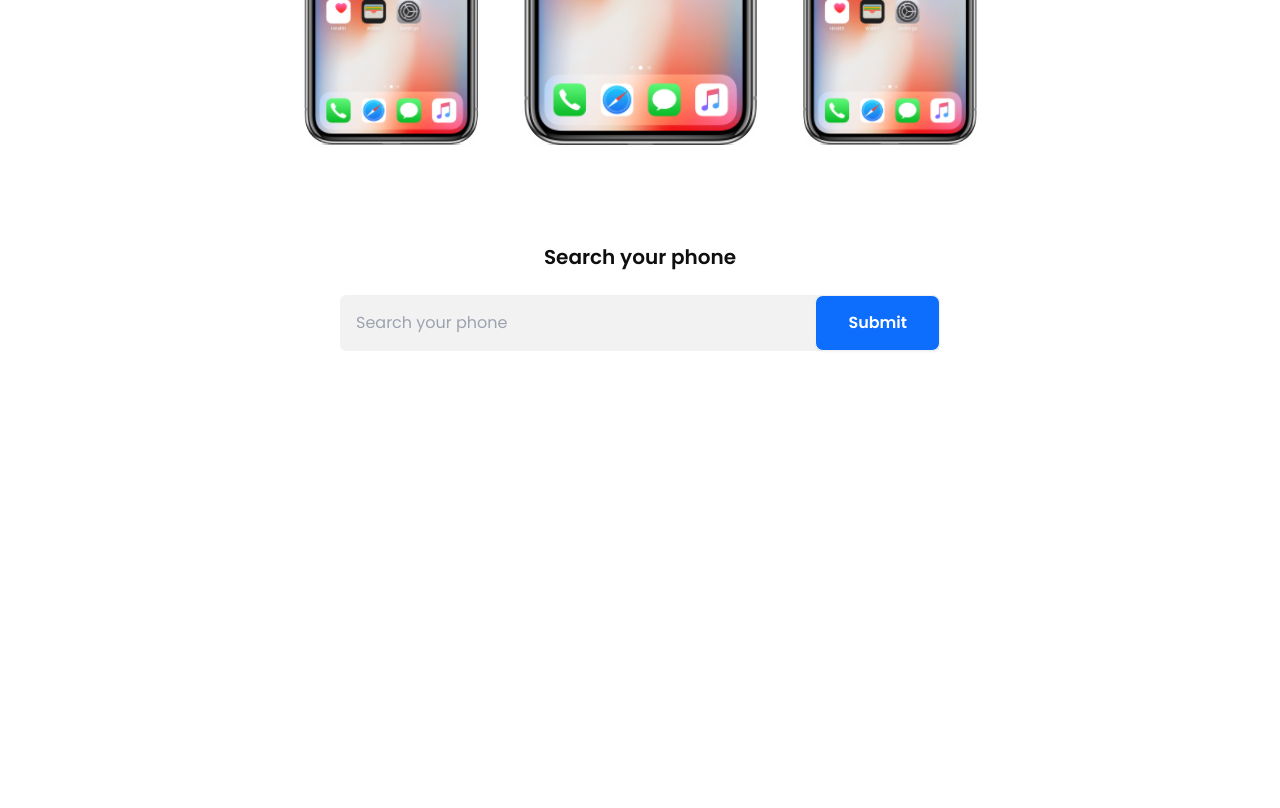
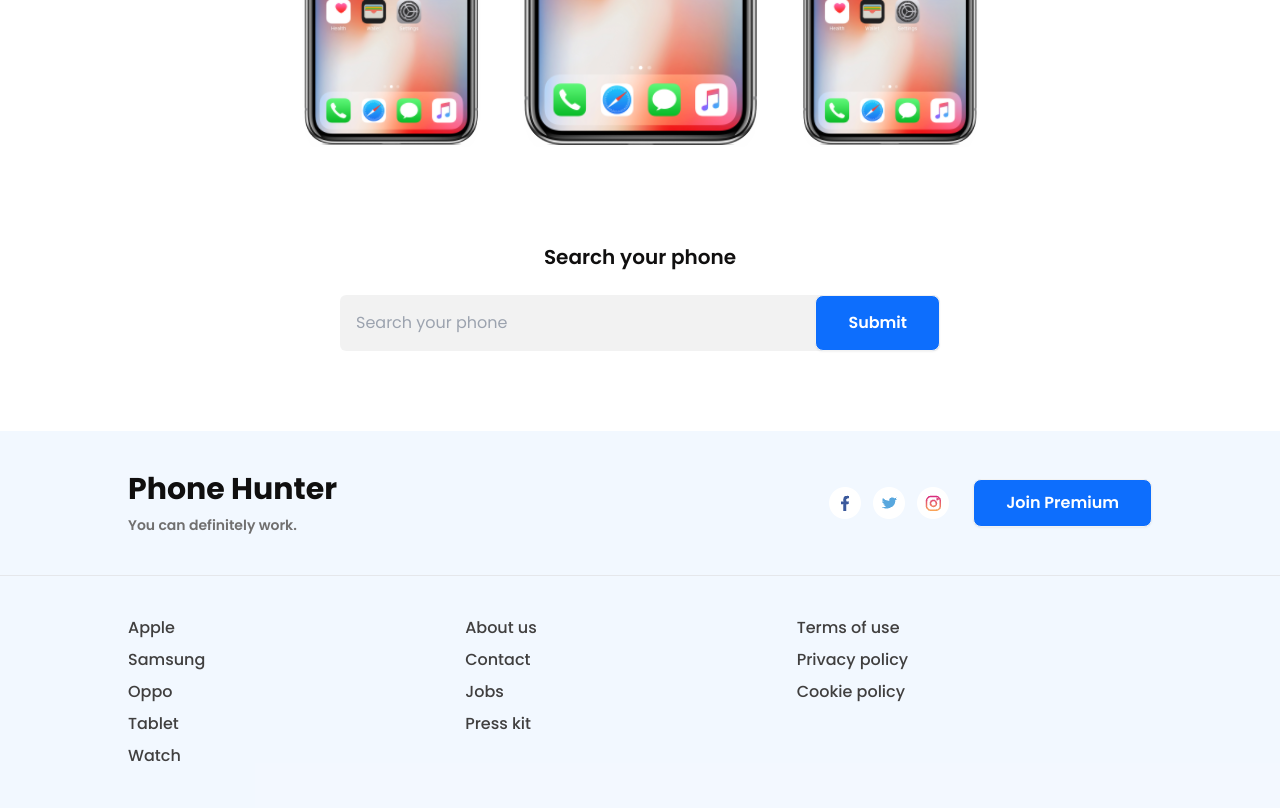
Before and after one commit to omorfarukmahfuj/phone-hunter, a plain HTML site: page index.html in a window 1280 px wide. Shown: the part 762-1570 px from the top of the page. Before the commit the page ends 1193 px from the top, so only its background shows below. Drawn offline with nearby package versions, Linux system fonts and the light colour scheme; no server answers; a web font is replaced by a local one.

Commit message:
footer added

```diff
--- a/index.html
+++ b/index.html
@@ -92,14 +92,10 @@
     </div>
 
     <!-- Show Details Modal -->
-    <!-- Open the modal using ID.showModal() method -->
-    <!-- <button class="btn" onclick="show_details_modal.showModal()">open modal</button> -->
     <dialog id="show_details_modal" class="modal sm:modal-middle">
       <div class="modal-box">
         <div id="show-detail-container">
-
         </div>
-
         <div class="modal-action">
           <form method="dialog">
             <!-- if there is a button in form, it will close the modal -->
@@ -110,8 +106,46 @@
     </dialog>
   </main>
 
-  <footer>
+  <!-- Footer -->
+  <footer class="bg-[#0D6EFD0D]">
+    <div class="w-11/12 lg:w-4/5 mx-auto md:flex justify-between items-center pt-10">
+      <div>
+        <h1 class="font-bold text-xl md:text-3xl text-[#100F0F] mb-2">Phone Hunter</h1>
+        <p class="font-semibold text-xs md:text-sm text-[#706F6F]">You can definitely work.</p>
+      </div>
 
+      <div class="flex gap-6 mt-4 md:mt-0">
+        <div class="flex gap-3 items-center">
+          <img src="images/Facebook.png" alt="">
+          <img src="images/Twitter.png" alt="">
+          <img src="images/Instagram.png" alt="">
+        </div>
+        <button class="btn px-8 bg-[#0D6EFD] hover:bg-[#0a58ca] text-white text-base">Join Premium</button>
+      </div>
+    </div>
+
+    <hr class="h-[1px] bg-[#CFCFCF] my-5 md:my-10">
+
+    <div class="footer pb-10 w-11/12 lg:w-4/5 mx-auto text-[#403F3F] text-base font-medium">
+      <nav>
+        <a class="link link-hover">Apple</a>
+        <a class="link link-hover">Samsung</a>
+        <a class="link link-hover">Oppo</a>
+        <a class="link link-hover">Tablet</a>
+        <a class="link link-hover">Watch</a>
+      </nav>
+      <nav>
+        <a class="link link-hover">About us</a>
+        <a class="link link-hover">Contact</a>
+        <a class="link link-hover">Jobs</a>
+        <a class="link link-hover">Press kit</a>
+      </nav>
+      <nav>
+        <a class="link link-hover">Terms of use</a>
+        <a class="link link-hover">Privacy policy</a>
+        <a class="link link-hover">Cookie policy</a>
+      </nav>
+    </div>
   </footer>
 
   <script src="js/script.js"></script>
```
Also changed, not shown: images/Facebook.png (added), images/Instagram.png (added), images/Twitter.png (added), images/pngwing 8.png (deleted).
